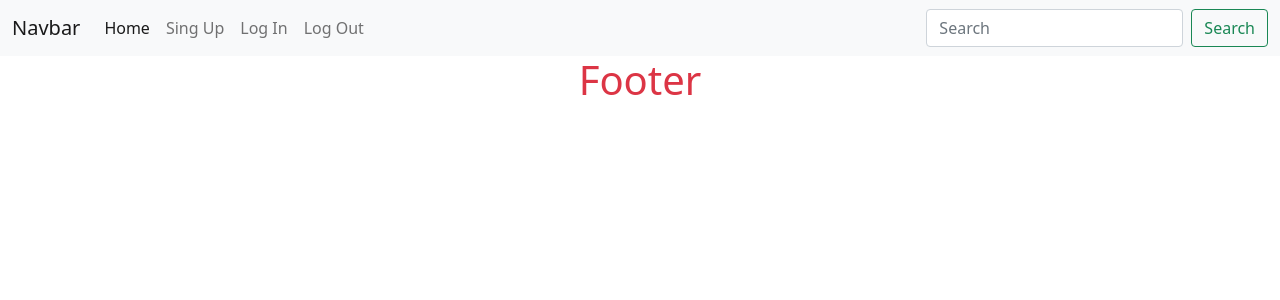
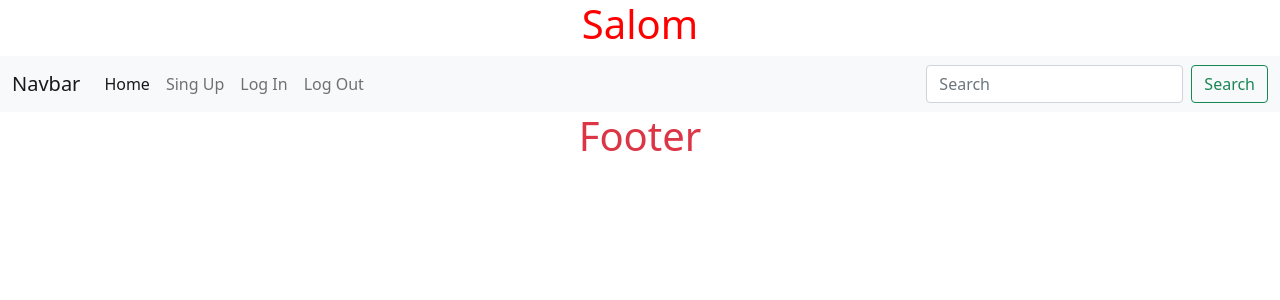
Before and after one commit to ozodbeksadullayev27-max/django_prj, a Django app: page /base/ in a window 1280 px wide. Shown: the top 300 px of the page. Run offline with Django 5.2, Linux system fonts and the light colour scheme; some libraries are stand-ins or nearby versions.

Commit message:
Update base.html

```diff
--- a/django_3/project/ozodapp/templates/ozodapp/base.html
+++ b/django_3/project/ozodapp/templates/ozodapp/base.html
@@ -13,6 +13,8 @@
 </head>
 
 <body>
+
+  <h1>Salom</h1>
 
     <nav class="navbar navbar-expand-lg navbar-light bg-light">
         <div class="container-fluid">
```
